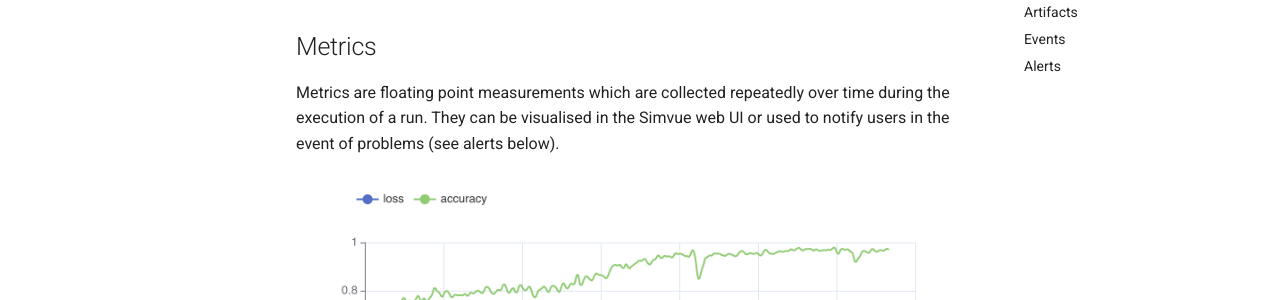
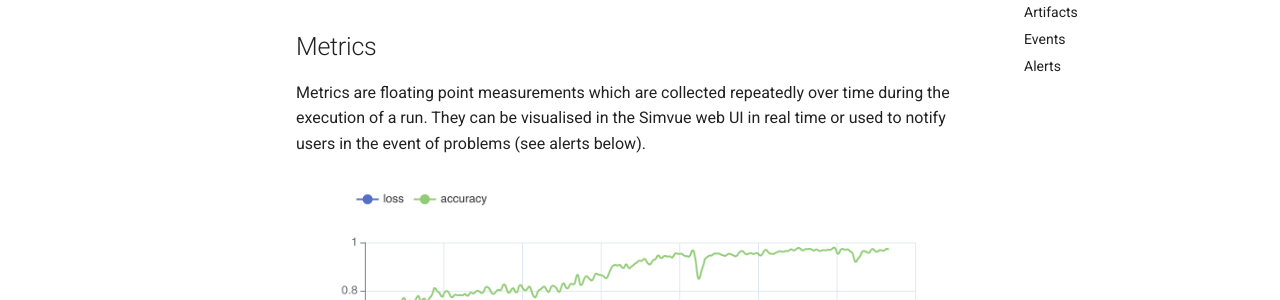
Before and after one commit to simvue-io/docs, an MkDocs documentation site: the page built from docs/concepts.md, in a window 1280 px wide and 900 px high, scrolled down 813 px. Shown: the part 177-477 px from the top of the window. Built offline with MkDocs 1.6.1 and Material for MkDocs 9.7.7, drawn with Linux system fonts in a browser that asks for light colours.

Commit message:
Mention realtime

```diff
--- a/docs/concepts.md
+++ b/docs/concepts.md
@@ -33,7 +33,7 @@ graph LR
 ## Metrics
 
 Metrics are floating point measurements which are collected repeatedly over time during the execution of a run. They can be
-visualised in the Simvue web UI or used to notify users in the event of problems (see alerts below).
+visualised in the Simvue web UI in real time or used to notify users in the event of problems (see alerts below).
 
 <figure markdown>
   ![Metrics](images/metrics.png){ width="1000" }
```
